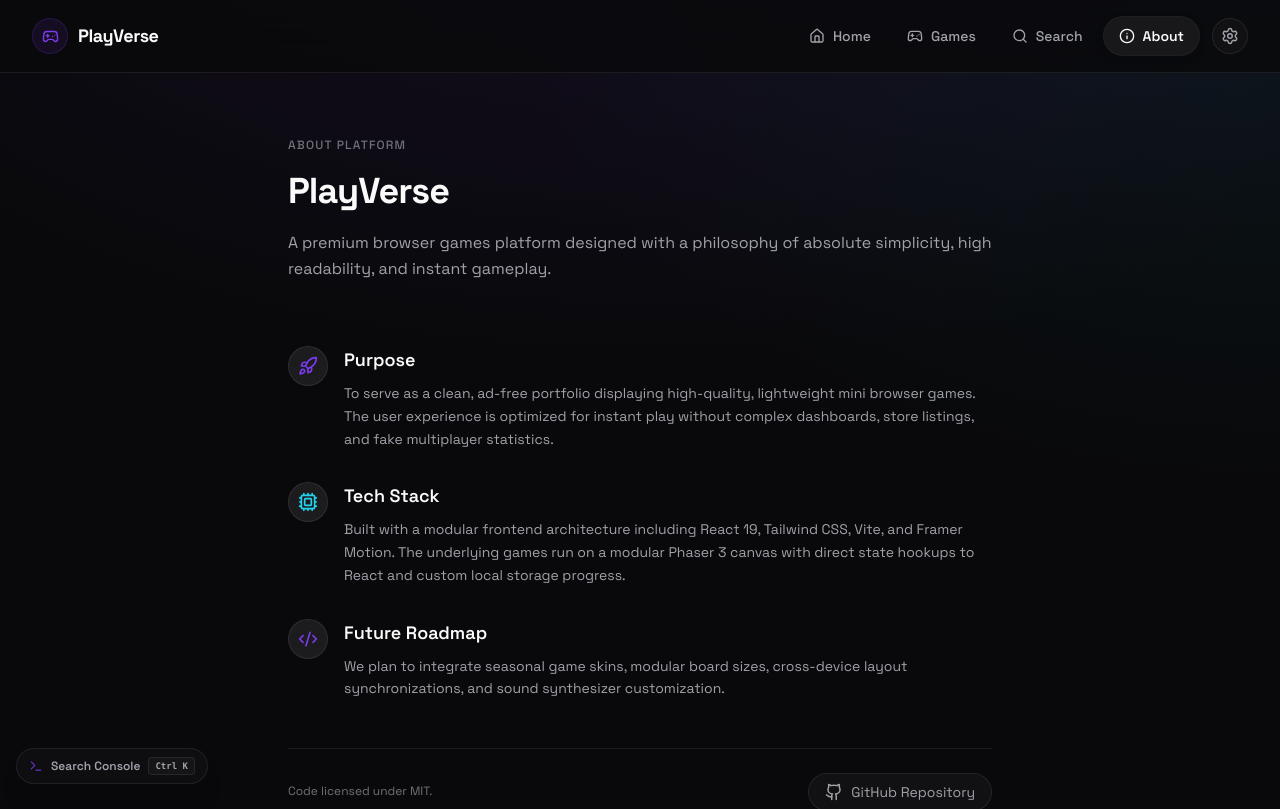
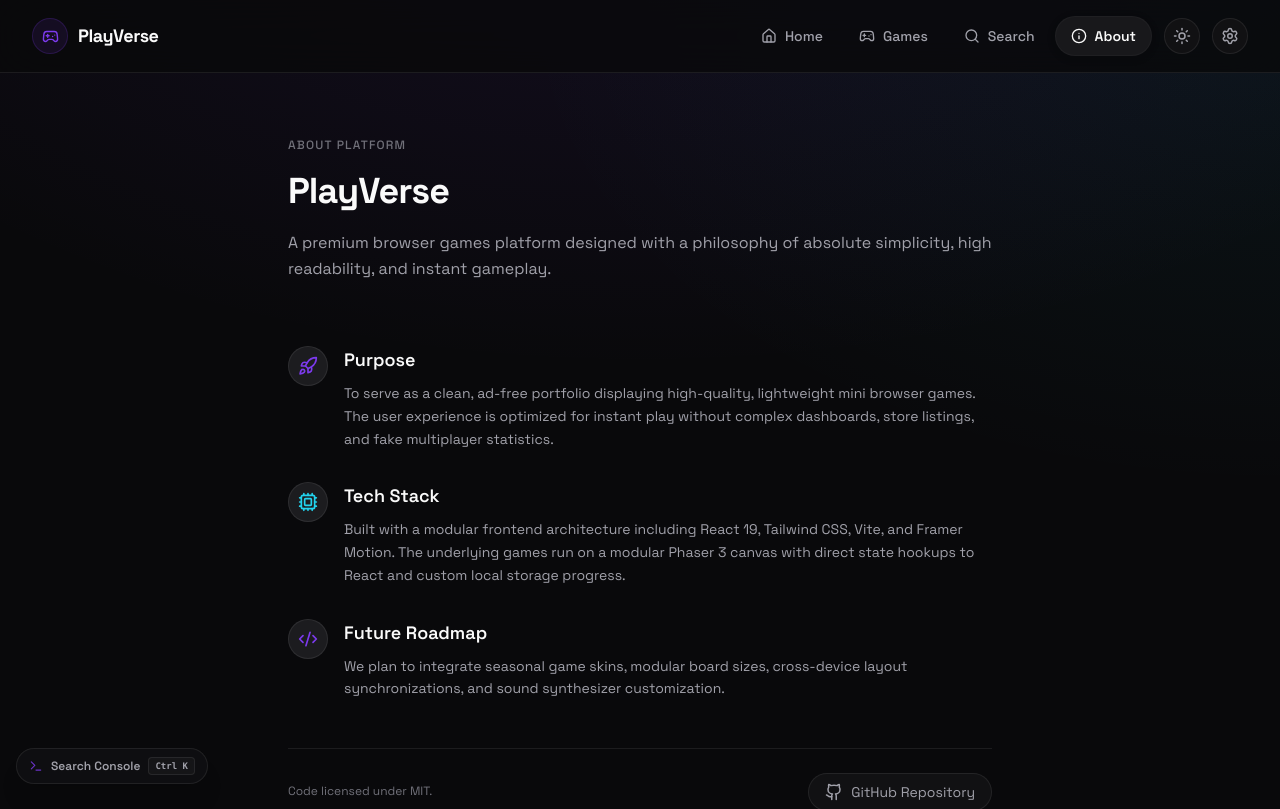
Before and after one commit to jeeshanabbasi/PlayVerse, a React (Vite) app: page /about in a window 1280 px wide. Shown: the top 809 px of the page. Built offline with nearby package versions, Linux system fonts and the light colour scheme.

Commit message:
Dark/Light toggle add

```diff
--- a/src/components/layout/Header/Header.jsx
+++ b/src/components/layout/Header/Header.jsx
@@ -1,13 +1,15 @@
 import { useState } from 'react';
-import { Menu, X, Settings } from 'lucide-react';
+import { Menu, Moon, Sun, X, Settings } from 'lucide-react';
 import { AnimatePresence, motion } from 'framer-motion';
 import { Logo } from '@components/layout/Logo';
 import { NavList } from '@components/layout/Navigation';
 import { NAV_ITEMS } from '@constants/navigation';
 import { playUiClick, playUiTick } from '@utils/index';
+import { useTheme } from '@context/index';
 
 export function Header({ onSettingsClick }) {
   const [mobileOpen, setMobileOpen] = useState(false);
+  const { isDark, toggleTheme } = useTheme();
   const closeMobile = () => setMobileOpen(false);
 
   return (
@@ -21,6 +23,20 @@ export function Header({ onSettingsClick }) {
               items={NAV_ITEMS}
               className="hidden md:flex"
             />
+
+            <button
+              type="button"
+              onClick={() => {
+                playUiClick();
+                toggleTheme();
+              }}
+              onMouseEnter={playUiTick}
+              className="p-2 rounded-xl border border-border bg-surface text-text-secondary hover:text-text hover:border-border-hover transition-colors cursor-pointer"
+              title={isDark ? 'Switch to light mode' : 'Switch to dark mode'}
+              aria-label={isDark ? 'Switch to light mode' : 'Switch to dark mode'}
+            >
+              {isDark ? <Sun className="w-4.5 h-4.5" /> : <Moon className="w-4.5 h-4.5" />}
+            </button>
 
             <button
               type="button"
--- a/src/context/ThemeContext.jsx
+++ b/src/context/ThemeContext.jsx
@@ -1,14 +1,26 @@
-import { createContext, useContext, useMemo } from 'react';
+import { createContext, useCallback, useContext, useEffect, useMemo, useState } from 'react';
 
 const ThemeContext = createContext(null);
 
 export function ThemeProvider({ children }) {
+  const [theme, setTheme] = useState(() => localStorage.getItem('playverse_theme') || 'dark');
+
+  useEffect(() => {
+    document.documentElement.setAttribute('data-theme', theme);
+    localStorage.setItem('playverse_theme', theme);
+  }, [theme]);
+
+  const toggleTheme = useCallback(() => {
+    setTheme((current) => (current === 'dark' ? 'light' : 'dark'));
+  }, []);
+
   const value = useMemo(
     () => ({
-      theme: 'dark',
-      isDark: true,
+      theme,
+      isDark: theme === 'dark',
+      toggleTheme,
     }),
-    [],
+    [theme, toggleTheme],
   );
 
   return <ThemeContext.Provider value={value}>{children}</ThemeContext.Provider>;
--- a/src/styles/index.css
+++ b/src/styles/index.css
@@ -34,6 +34,22 @@
   --accent: #f43f5e;
   --accent-hover: #e11d48;
   --accent-rgb: 244, 63, 94;
+}
+
+[data-theme="light"] {
+  --color-background: #f5f7fb;
+  --color-surface: #ffffff;
+  --color-surface-hover: #eef1f6;
+  --color-surface-elevated: #ffffff;
+  --color-border: rgba(15, 23, 42, 0.12);
+  --color-border-hover: rgba(15, 23, 42, 0.22);
+  --color-text: #111827;
+  --color-text-secondary: #4b5563;
+  --color-text-muted: #6b7280;
+  --shadow-soft: 0 8px 32px rgba(15, 23, 42, 0.1);
+  --shadow-blur: 0 12px 40px rgba(15, 23, 42, 0.14);
+  --shadow-card: 0 8px 32px rgba(15, 23, 42, 0.1);
+  --shadow-lift: 0 16px 48px rgba(15, 23, 42, 0.14);
 }
 
 @theme {
```
